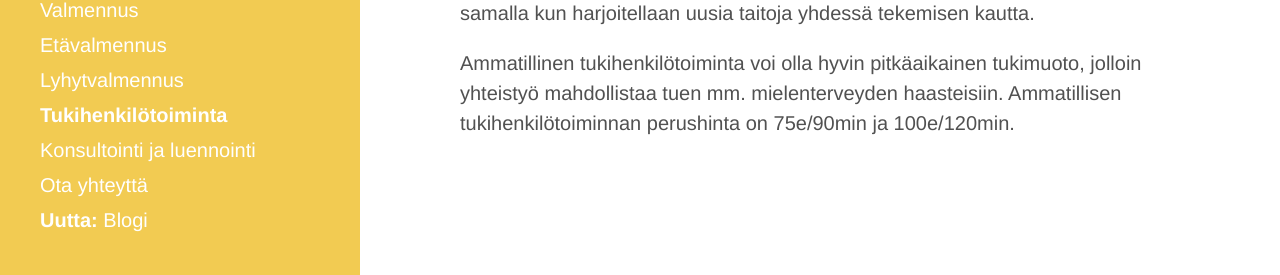
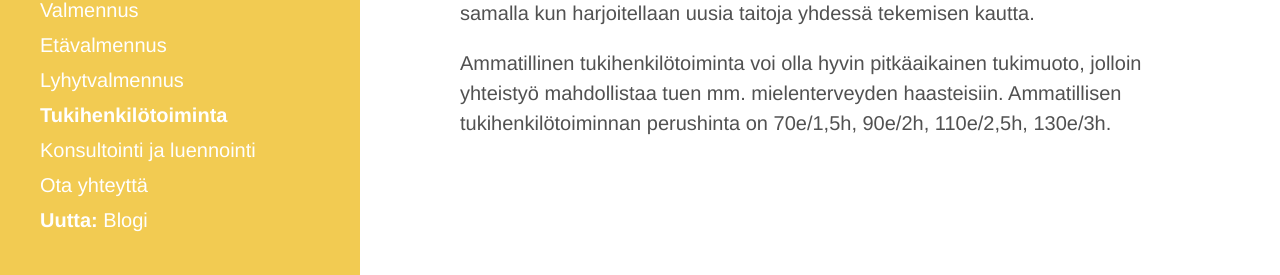
Before and after one commit to niinapiira/neppari.net, a Jekyll site: the page built from ammatillinen-tukihenkilotoiminta.md, in a window 1280 px wide and 1378 px high. Shown: the part 1100-1375 px from the top of the window. Built offline with Jekyll 4.4.1, drawn with Linux system fonts in a browser that asks for light colours; Markdown is read by kramdown in place of the engine named in the settings.

Commit message:
Muutin ja lisäsin hintoja

```diff
--- a/ammatillinen-tukihenkilotoiminta.md
+++ b/ammatillinen-tukihenkilotoiminta.md
@@ -14,6 +14,7 @@ polaroid: ""
 
 
 
+
 Ammatillinen tukihenkilötoiminta on valmennuksen ohessa ja jälkeen toteutettavaa tukea, jossa valmentajan ja valmennettavan hyvää työskentelysuhdetta hyödynnetään myös vähemmän intensiivisessä tuen tarpeessa. Ammatillisessa tukihenkilötoiminnassa valmentaja toimii enemmän valmennettavan taustatukena, ollen läsnä ja varalla, toimien mallintamisesimerkkinä ja tarjoten henkistä tukea sekä rakentavaa ihmissuhdetta. Ammatillisen tukihenkilötoiminnan kautta valmentaja voi myös tarjota valmennettavalle uusia kokemuksia ja onnistumisen iloa esimerkiksi erilaisten vapaa-ajan toimintojen kautta.
 
 Ammatillisessa tukihenkilötoiminnassa toimitaan entistä enemmän luonnollisissa elinympäristöissä, kuten valmennettavan kotona, harrastuksissa, työssä tai vapaa-ajanviettopaikoissa. Tämä tukitoiminta voi näkyä arjessa esim. yhdessä kokkailuna, yhdessä harrastamisena, tukikeskusteluina ja vaikka asioidenhoitotukena. Ammatillisessa tukihenkilötoiminnassa valmentaja tarjoaa turvallisen aikuisen läsnäoloa tilanteissa, joissa valmennettava kaipaa tukihenkilöä.
@@ -22,4 +23,4 @@ Ammatilliselle tukihenkilötoiminnalle ei tarvitse luoda selkeitä tavoitteita e
 
 Ammatillisella tukihenkilötoiminnalla valmennettava saa tukea myös valmennuksessa opittujen toimintatapojen harjoitteluun, jolloin yhdessä toimimisella voidaan juurruttaa ja syventää valmennuksessa syntyneitä tuloksia samalla kun harjoitellaan uusia taitoja yhdessä tekemisen kautta.
 
-Ammatillinen tukihenkilötoiminta voi olla hyvin pitkäaikainen tukimuoto, jolloin yhteistyö mahdollistaa tuen mm. mielenterveyden haasteisiin. Ammatillisen tukihenkilötoiminnan perushinta on 75e/90min ja 100e/120min.
+Ammatillinen tukihenkilötoiminta voi olla hyvin pitkäaikainen tukimuoto, jolloin yhteistyö mahdollistaa tuen mm. mielenterveyden haasteisiin. Ammatillisen tukihenkilötoiminnan perushinta on 70e/1,5h, 90e/2h, 110e/2,5h, 130e/3h.
```
